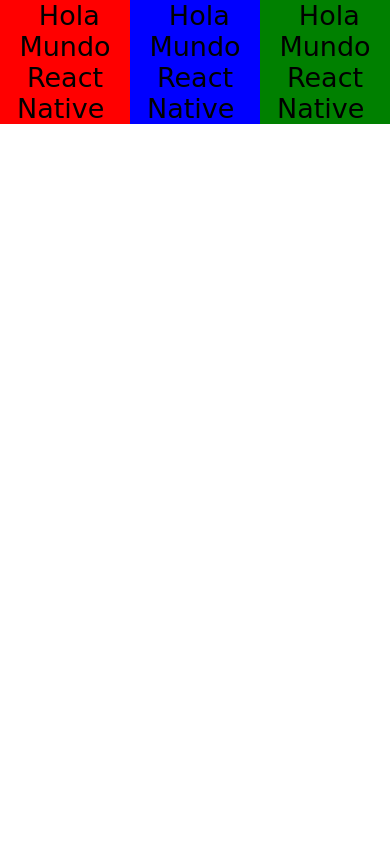
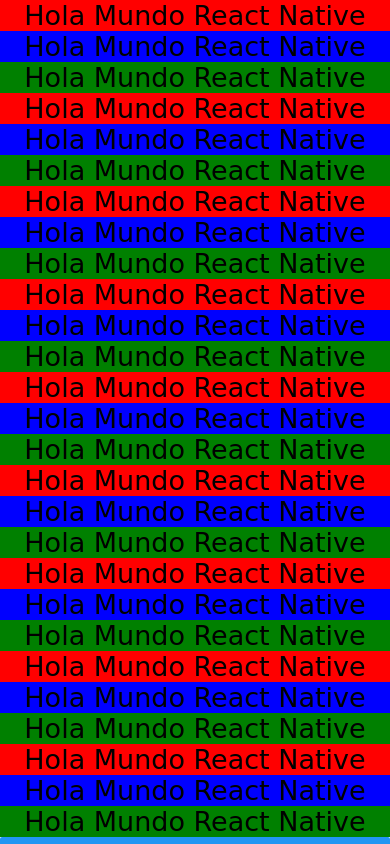
Before and after one commit to FernandoAlcala/PM194, a React Native app in the folder my-blank/: screen / in a window 390 px wide. Built offline with nearby package versions, Linux system fonts and the light colour scheme.

Commit message:
Commit ScrollView Práctica

```diff
--- a/my-blank/App.js
+++ b/my-blank/App.js
@@ -1,7 +1,7 @@
 /* Zona 1: Importaciones*/
 
 import { StatusBar } from 'expo-status-bar';
-import { StyleSheet, Text, View, Button } from 'react-native';
+import { StyleSheet, Text, View, Button, ScrollView } from 'react-native';
 import React,{useState} from 'react';
 
 const Texto = ({style}) => {
@@ -21,17 +21,41 @@
 }
 
 /* Zona 2: Main*/
-
 export default function App() {
   return (
-    <View style={styles.container}>
-      <Texto style={[styles.red]}></Texto>
-      <Texto style={[styles.blue]}></Texto>
-      <Texto style={[styles.green]}></Texto>
+    <ScrollView showsVerticalScrollIndicator={false} contentContainerStyle={styles.scrollContainer}>
+      <Texto style={styles.red} />
+      <Texto style={styles.blue} />
+      <Texto style={styles.green} />
+      <Texto style={styles.red} />
+      <Texto style={styles.blue} />
+      <Texto style={styles.green} />
+      <Texto style={styles.red} />
+      <Texto style={styles.blue} />
+      <Texto style={styles.green} />
+      <Texto style={styles.red} />
+      <Texto style={styles.blue} />
+      <Texto style={styles.green} />
+      <Texto style={styles.red} />
+      <Texto style={styles.blue} />
+      <Texto style={styles.green} />
+      <Texto style={styles.red} />
+      <Texto style={styles.blue} />
+      <Texto style={styles.green} />
+      <Texto style={styles.red} />
+      <Texto style={styles.blue} />
+      <Texto style={styles.green} />
+      <Texto style={styles.red} />
+      <Texto style={styles.blue} />
+      <Texto style={styles.green} />
+      <Texto style={styles.red} />
+      <Texto style={styles.blue} />
+      <Texto style={styles.green} />
+      <Botonazo />
       <StatusBar style="auto" />
-    </View>
+    </ScrollView>
   );
-};
+}
 
 /* Zona 3: Estética*/
 const styles = StyleSheet.create({
```
